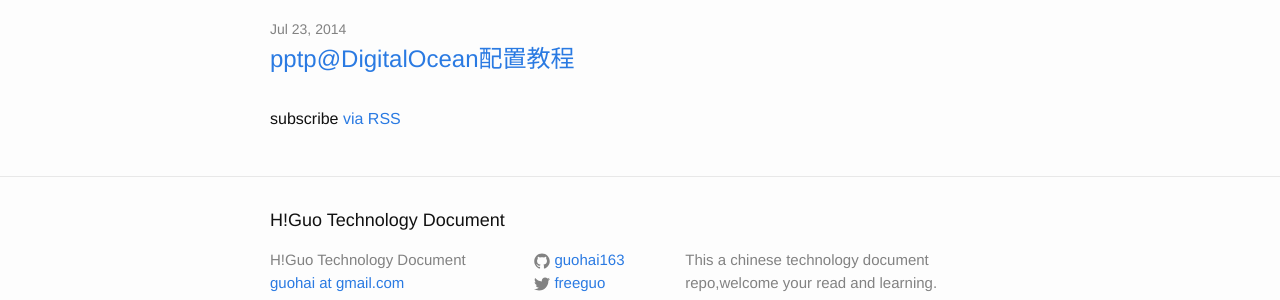
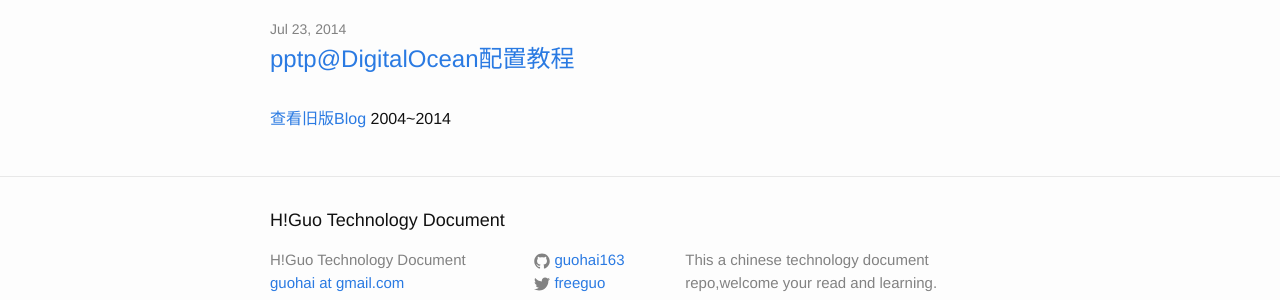
Before and after one commit to guohai163/guohai163.github.io, a Jekyll site: the page built from index.html, in a window 1280 px wide. Shown: the part 2010-2310 px from the top of the page. Built offline with Jekyll 4.4.1, drawn with Linux system fonts in a browser that asks for light colours.

Commit message:
增加了一个旧BLOG链接

```diff
--- a/index.html
+++ b/index.html
@@ -18,6 +18,6 @@
     {% endfor %}
   </ul>
 
-  <p class="rss-subscribe">subscribe <a href="{{ "/feed.xml" | prepend: site.baseurl }}">via RSS</a></p>
+  <p class="rss-subscribe"> <a href="http://oldb.guohai.org">查看旧版Blog</a> 2004~2014</p>
 
 </div>
```
Also changed, not shown: appicon.png (deleted).
